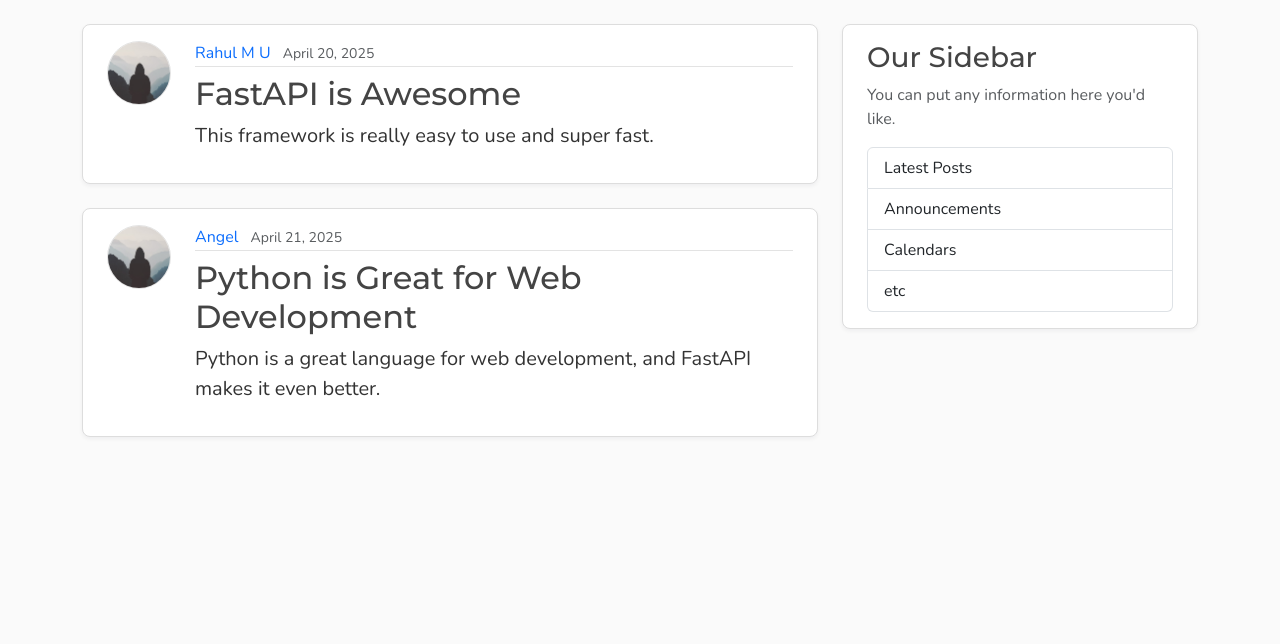
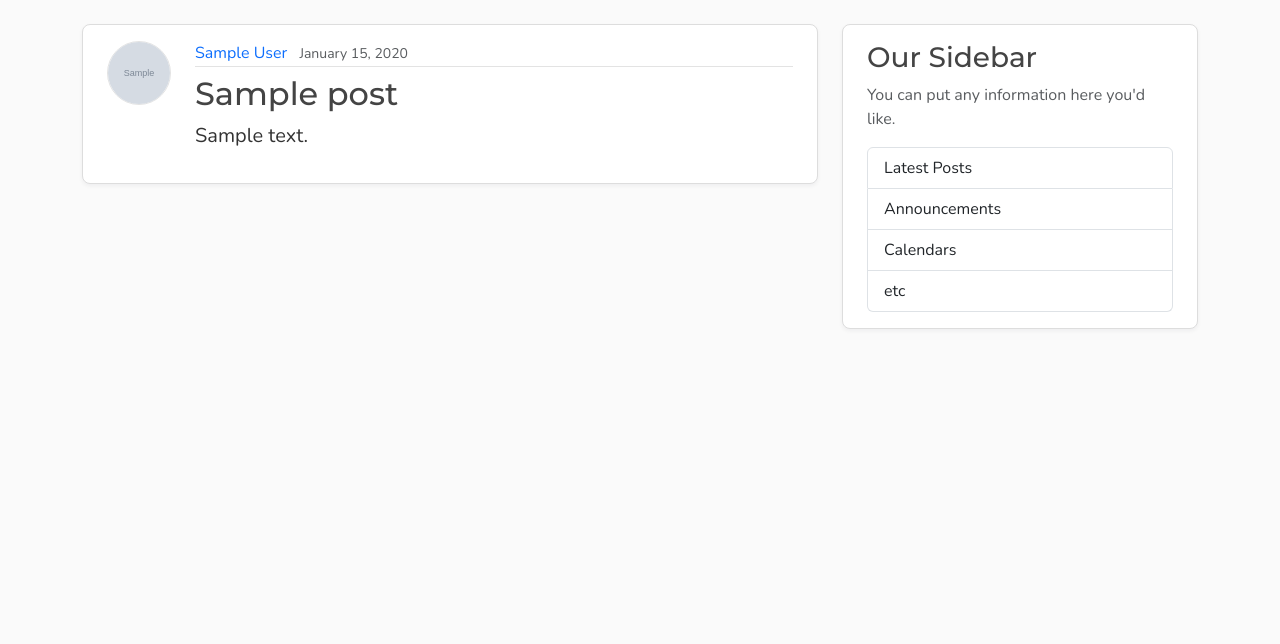
Before and after one commit to rahul-m-u/fastapi-blog, a FastAPI app: page / in a window 1280 px wide. Shown: the part 56-700 px from the top of the page. Run offline with FastAPI, Linux system fonts and the light colour scheme; tables that the repository leaves empty hold one stand-in row (values such as "Sample post"); grey boxes marked "Sample" are stand-in pictures.

Commit message:
Update on the templates and models.py

```diff
--- a/src/fastapi_blog/main.py
+++ b/src/fastapi_blog/main.py
@@ -1,89 +1,250 @@
-from fastapi import FastAPI, HTTPException, Request, status
+from typing import Annotated
+from fastapi import FastAPI, HTTPException, Request, status, Depends
 from fastapi.exceptions import RequestValidationError
 from fastapi.responses import JSONResponse
 from fastapi.staticfiles import StaticFiles
 from fastapi.templating import Jinja2Templates
 from starlette.exceptions import HTTPException as StarletteHTTPException
+
+from sqlalchemy import select
+from sqlalchemy.orm import Session
+
+from .db import Base, engine, get_db
+
+from . import models
+
 from .schema import PostCreate, PostResponse
+from .schema import UserCreate, UserResponse
 
+
+Base.metadata.create_all(engine)
 
 app = FastAPI()
 app.mount("/static", StaticFiles(directory="static"), name="static")
+app.mount('/media', StaticFiles(directory="media"), name="media")
 
 templates = Jinja2Templates(directory="templates")
 
-posts: list[dict] = [
-    {
-        "id": 1,
-        "author": "Rahul M U",
-        "title": "FastAPI is Awesome",
-        "content": "This framework is really easy to use and super fast.",
-        "date_posted": "April 20, 2025",
-    },
-    {
-        "id": 2,
-        "author": "Angel",
-        "title": "Python is Great for Web Development",
-        "content": "Python is a great language for web development, and FastAPI makes it even better.",
-        "date_posted": "April 21, 2025",
-    },
-]
 
 @app.get("/", include_in_schema=False, name="home")
 @app.get("/feed", include_in_schema=False, name="feed")
-def home(request: Request):
+def home(request: Request, db: Annotated[Session, Depends(get_db)]):
+    query = db.execute(
+        select(models.Post)
+    )
+
+    results = query.scalars().all()
+
     return templates.TemplateResponse(
         request,
         "feed.html",
         {
-            "posts": posts,
+            "posts": results,
             "title": "Feed",
         }
     )
 
 @app.get("/post/{post_id}", include_in_schema=False)
-def post_detail(request: Request, post_id: int):
-    data = list(filter(lambda post: post["id"] == post_id, posts))
+def post_detail(request: Request, post_id: int, db: Annotated[Session, Depends(get_db)]):
+    query = db.execute(
+        select(models.Post).where(models.Post.id == post_id)
+    )
+    result = query.scalars().first()
 
-    print('data: ', data)
-    if len(data) == 0:
+    if not result:
         raise HTTPException(status_code=status.HTTP_404_NOT_FOUND, detail="Post not found")
 
     return templates.TemplateResponse(
         request,
         "post.html",
         {
-            "post": data[0],
-            "title": data[0]["title"][:20],
+            "post": result,
+            "title": result.title[:20],
         }
     )
 
 
-@app.get('/api/posts', response_model=list[PostResponse])
-def get_posts():
-    return posts
+@app.get(
+    "/users/{user_id}/posts",
+    include_in_schema=False,
+    name="user_posts",
+)
+def user_post_page(request: Request, user_id: int, db: Annotated[Session, Depends(get_db)]):
+    user_check = db.execute(
+        select(models.Users).where(models.Users.id == user_id)
+    )
+    user_found = user_check.scalars().first()
+    if not user_found:
+        raise HTTPException(
+            status_code=status.HTTP_404_NOT_FOUND,
+            detail="User not found",
+        )
+
+    query = db.execute(
+        select(models.Post).where(models.Post.user_id == user_id)
+    )
+    results = query.scalars().all()
+
+    return templates.TemplateResponse(
+        request,
+        "user_posts.html",
+        {
+            "posts": results,
+            "user": user_found,
+            "title": f"{user_found.name}'s Posts",
+        }
+    )
 
 
-@app.post("/api/posts", response_model=PostResponse)
-def create_post(request: Request, data: PostCreate):
-    new_id = max(post["id"] for post in posts) + 1 if posts else 1
-    new_post = {
-        "id": new_id,
-        "author": data.author,
-        "title": data.title,
-        "content": data.content,
-        "date_posted": "September 24, 2026",
-    }
-    posts.append(new_post)
+@app.get(
+    "/api/users",
+    response_model=list[UserResponse],
+    status_code=status.HTTP_200_OK,
+)
+def get_users(db: Session = Depends(get_db)):
+    users = db.execute(
+        select(models.Users)
+    )
+    results = users.scalars().all()
+    return results
+
+
+@app.get(
+    "/api/users/{user_id}",
+    response_model=UserResponse,
+    status_code=status.HTTP_200_OK,
+)
+def get_user(user_id: int, db: Session = Depends(get_db)):
+    query = db.execute(
+        select(models.Users).where(models.Users.id == user_id)
+    )
+
+    user = query.scalars().first()
+    if user:
+        return user
+
+    raise HTTPException(
+        status_code=status.HTTP_404_NOT_FOUND,
+        detail="User not found",
+    )
+
+
+@app.post(
+    "/api/users",
+    response_model=UserResponse,
+    status_code=status.HTTP_201_CREATED
+)
+def create_user(user: UserCreate, db: Annotated[Session, Depends(get_db)]):
+    username_check = db.execute(
+        select(models.Users).where(models.Users.username == user.username)
+    )
+    username_found = username_check.scalars().first()
+    if username_found:
+        raise HTTPException(
+            status_code=status.HTTP_400_BAD_REQUEST,
+            detail="Username already exists"
+        )
+
+    email_check = db.execute(
+        select(models.Users).where(models.Users.email == user.email)
+    )
+    email_found = email_check.scalars().first()
+    if email_found:
+        raise HTTPException(
+            status_code=status.HTTP_400_BAD_REQUEST,
+            detail="Email already exists"
+        )
+
+    new_user = models.Users(
+        username=user.username,
+        email=user.email,
+        name=user.name,
+    )
+
+    db.add(new_user)
+    db.commit()
+    db.refresh(new_user)
+
+    return new_user
+
+
+@app.get(
+    "/api/users/{user_id}/posts",
+    response_model=list[PostResponse],
+    status_code=status.HTTP_200_OK,
+)
+def get_user_posts(user_id: int, db: Session = Depends(get_db)):
+
+    user_check = db.execute(
+        select(models.Users).where(models.Users.id == user_id)
+    )
+
+    user_found = user_check.scalars().first()
+    if not user_found:
+        raise HTTPException(
+            status_code=status.HTTP_404_NOT_FOUND,
+            detail="User not found",
+        )
+
+    query = db.execute(
+        select(models.Post).where(models.Post.user_id == user_id)
+    )
+
+    results = query.scalars().all()
+    return results
+
+
+@app.get('/api/posts', response_model=list[PostResponse])
+def get_posts(db: Annotated[Session, Depends(get_db)]):
+    posts = db.execute(
+        select(models.Post)
+    )
+    results = posts.scalars().all()
+    return results
+
+
+@app.post(
+    "/api/posts",
+    response_model=PostResponse,
+    status_code=status.HTTP_201_CREATED,
+)
+def create_post(post: PostCreate, db: Annotated[Session, Depends(get_db)]):
+
+    user_check = db.execute(
+        select(models.Users).where(models.Users.id == post.user_id)
+    )
+    user_found = user_check.scalars().first()
+    if not user_found:
+        raise HTTPException(
+            status_code=status.HTTP_404_NOT_FOUND,
+            detail='User not found',
+        )
+
+    new_post = models.Post(
+        title=post.title,
+        content=post.content,
+        user_id=post.user_id,
+    )
+
+    db.add(new_post)
+    db.commit()
+    db.refresh(new_post)
     return new_post
 
 
 @app.get('/api/post/{post_id}', response_model=PostResponse)
-def get_post(post_id: int):
-    data = list(filter(lambda post: post["id"] == post_id, posts))
-    if len(data) == 0:
+def get_post(post_id: int, db: Annotated[Session, Depends(get_db)]):
+
+    query = db.execute(
+        select(models.Post).where(models.Post.id == post_id)
+    )
+
+    result = query.scalars().first()
+
+    if not result:
         raise HTTPException(status_code=status.HTTP_404_NOT_FOUND, detail="Post not found")
-    return data[0]
+
+    return result
 
 
 @app.exception_handler(StarletteHTTPException)
--- a/src/fastapi_blog/models.py
+++ b/src/fastapi_blog/models.py
@@ -11,12 +11,13 @@
 
     id: Mapped[int] = mapped_column(Integer, primary_key=True, index=True)
     username: Mapped[str] = mapped_column(String(40), unique=True, nullable=False)
+    name: Mapped[str | None] = mapped_column(String(120), nullable=True, default=None)
     email: Mapped[str] = mapped_column(String(120), unique=True, nullable=False)
     image_file: Mapped[str | None] = mapped_column(String(200), nullable=True, default=None)
     posts: Mapped[list['Post']] = relationship(back_populates="author")
 
     @property
-    def img_path(self):
+    def image_path(self):
         if self.image_file is None:
             return "/static/profile_pics/default.jpg"
 
--- a/src/fastapi_blog/templates/feed.html
+++ b/src/fastapi_blog/templates/feed.html
@@ -3,16 +3,16 @@
 {% for post in posts %}
 <article class="content-section py-3 px-4 mb-4">
 	<div class="d-flex align-items-start gap-4">
-		<img alt="{{ post.author }}'s profile picture"
+		<img alt="{{ post.author.username }}'s profile picture"
 		     class="rounded-circle article-img flex-shrink-0"
 		     height="64"
 		     loading="lazy"
-		     src="{{ url_for('static', path='profile_pics/default.jpg') }}"
+		     src="{{ post.author.image_path }}"
 		     width="64">
 		<div class="flex-grow-1">
 			<div class="article-metadata mb-2">
-				<a class="me-2" href="#">{{ post.author }}</a>
-				<small class="text-body-secondary">{{ post.date_posted }}</small>
+				<a class="me-2" href="{{ url_for('user_posts', user_id=post.author.id) }}">{{ post.author.name }}</a>
+				<small class="text-body-secondary">{{ post.date_posted.strftime("%B %d, %Y") }}</small>
 			</div>
 			<h2>
 				<a class="article-title" href="{{ url_for('post_detail', post_id=post.id) }}">{{ post.title }}</a>
```
Also changed, not shown: src/fastapi_blog/schema.py (+23 -4 lines), src/fastapi_blog/templates/post.html (+4 -4 lines), src/fastapi_blog/templates/user_posts.html (+30 -10 lines).
